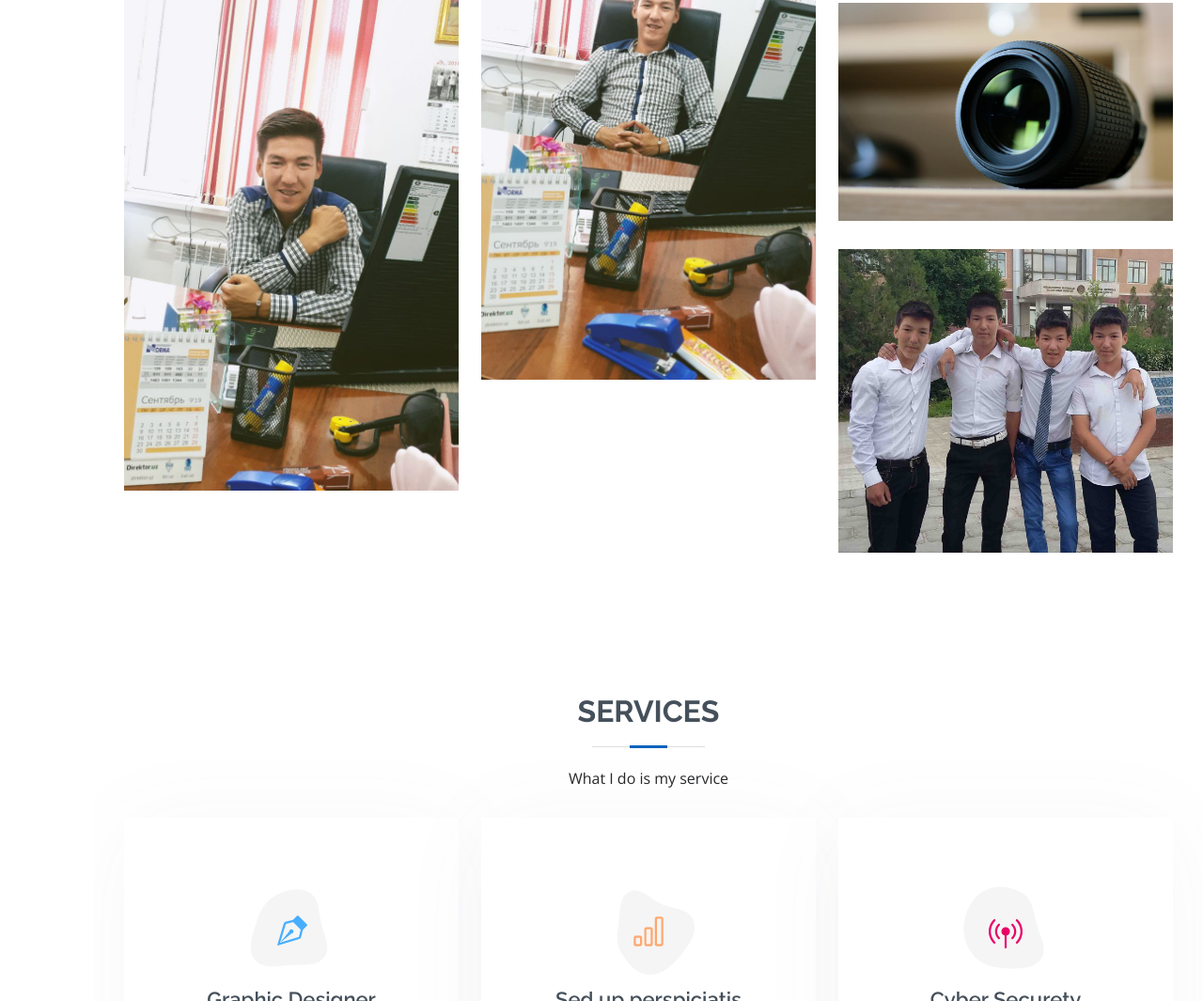
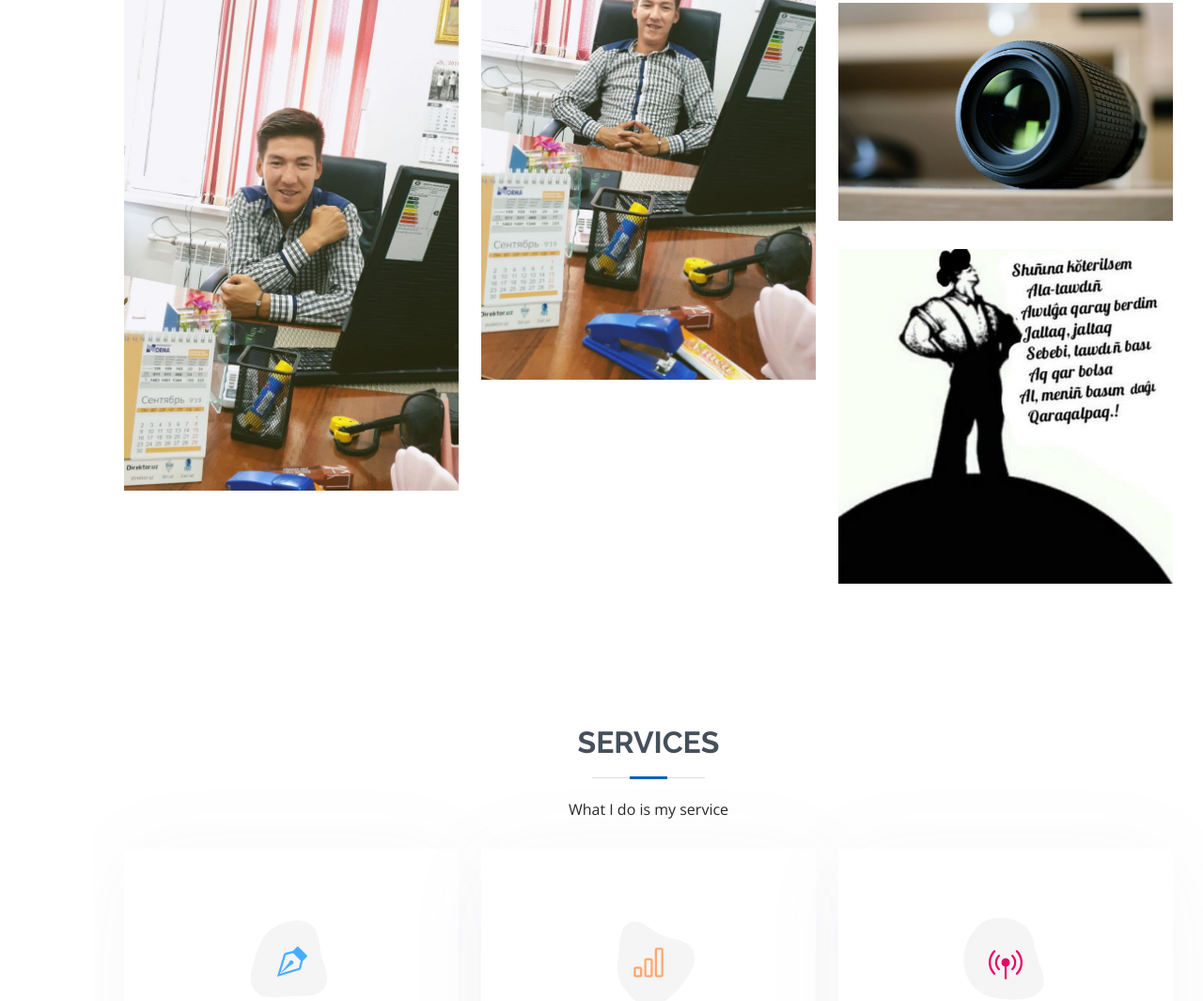
Before and after one commit to Antihacker7612/amirov_n, a plain HTML site: page index.html in a window 1280 px wide. Shown: the part 4402-5467 px from the top of the page at 94% size. Drawn offline with nearby package versions, Linux system fonts and the light colour scheme.

Commit message:
Update index.html

```diff
--- a/index.html
+++ b/index.html
@@ -492,12 +492,12 @@
 
           <div class="col-lg-4 col-md-6 portfolio-item filter-web">
             <div class="portfolio-wrap">
-              <img src="./5.jpg" class="img-fluid" alt="">
+              <img src="./6.jpg" class="img-fluid" alt="">
               <div class="portfolio-info">
                 <h4>Web 3</h4>
                 <p>Web</p>
                 <div class="portfolio-links">
-                  <a href="./5.jpg" data-gallery="portfolioGallery"
+                  <a href="./6.jpg" data-gallery="portfolioGallery"
                     class="portfolio-lightbox" title="Web 3"><i class="bx bx-plus"></i></a>
                   <!-- <a href="portfolio-details.html" class="portfolio-details-lightbox" data-glightbox="type: external" title="Portfolio Details"><i class="bx bx-link"></i></a> -->
                 </div>
```
